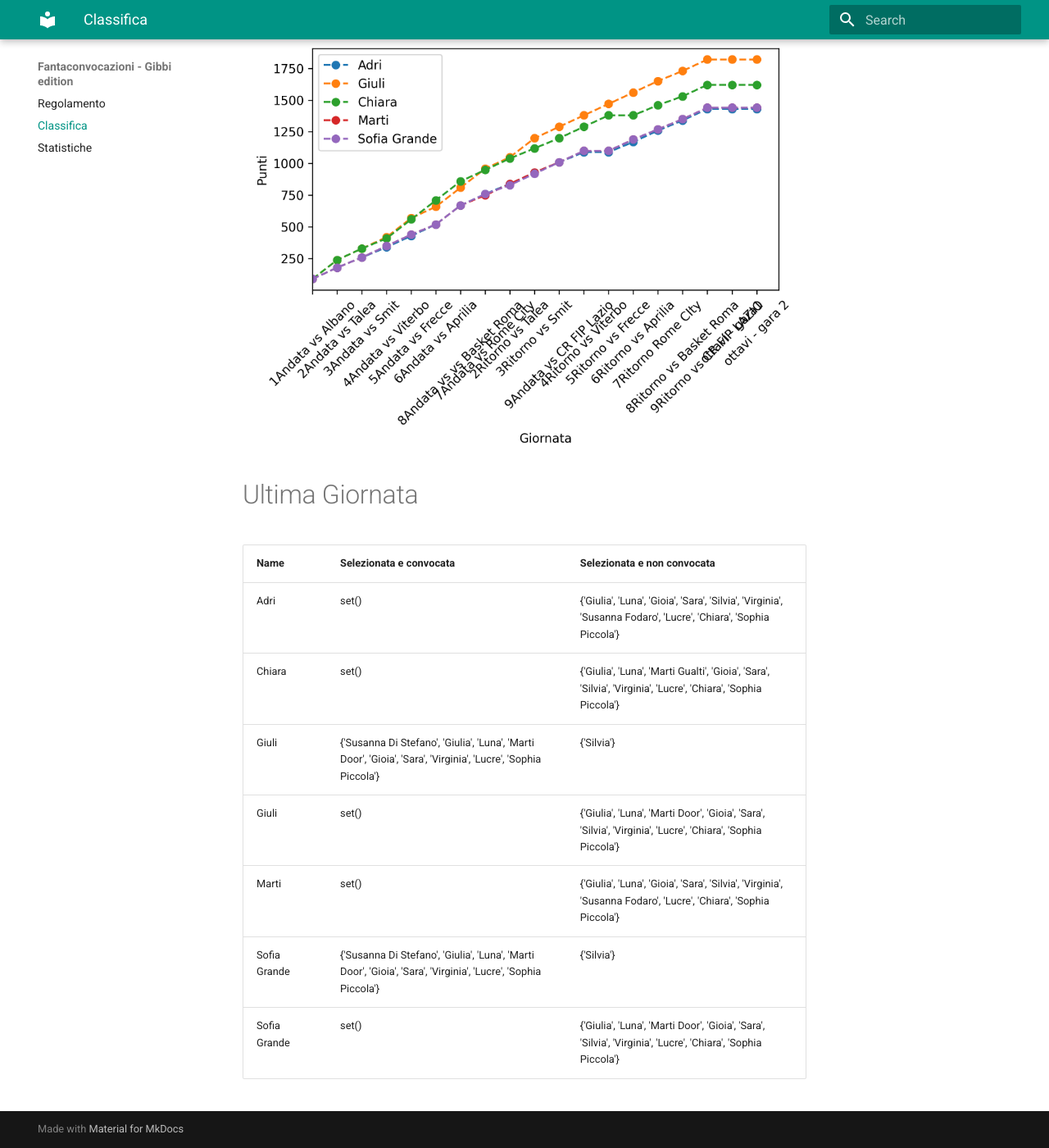
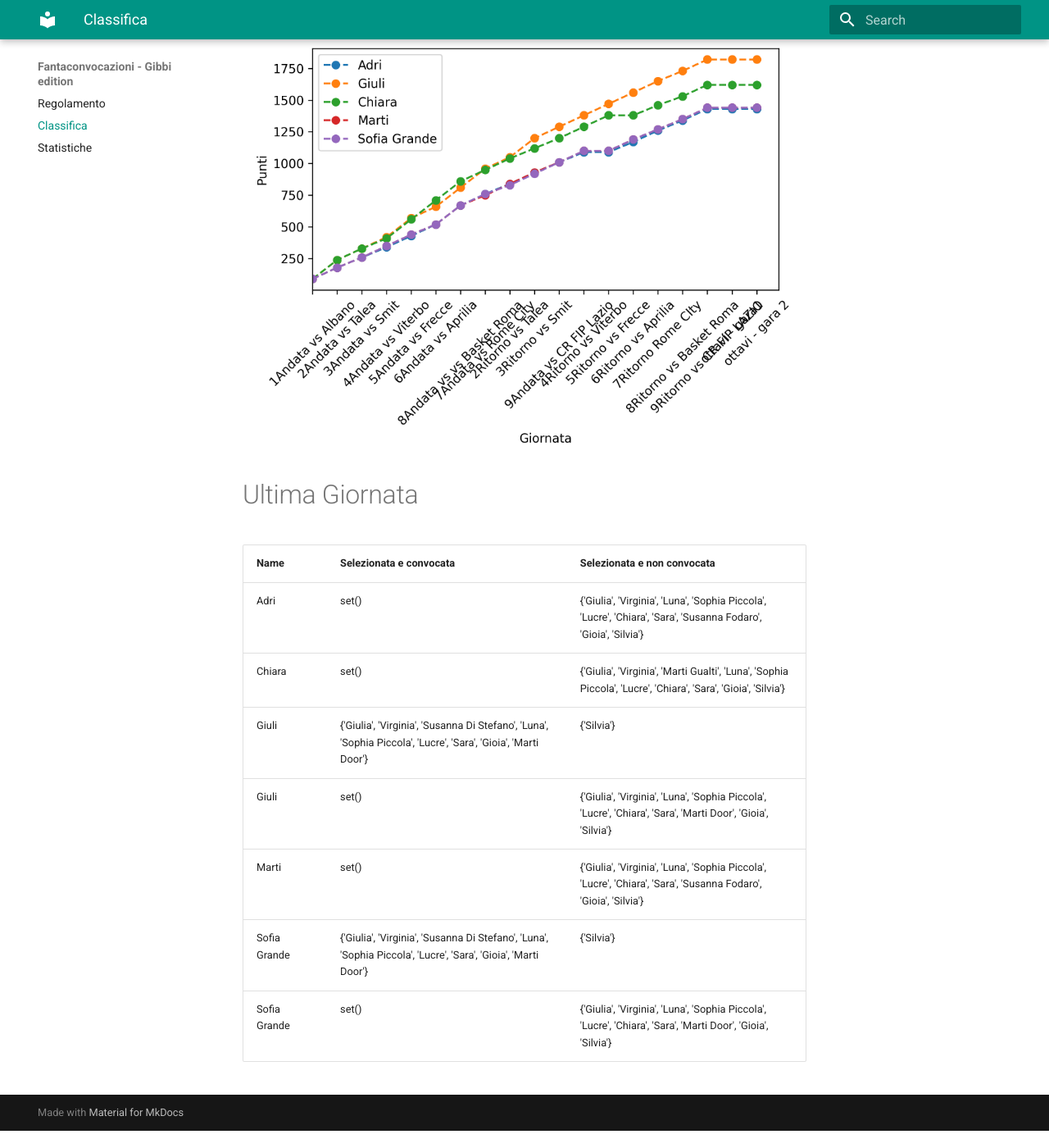
Before and after one commit to martinig94/fantagibbi, an MkDocs documentation site: the page built from docs/Classifica.md, in a window 1280 px wide and 1400 px high, scrolled down 565 px. Shown: the whole window at 82% size. Built offline with MkDocs 1.6.1 and Material for MkDocs 9.7.7, drawn with Linux system fonts in a browser that asks for light colours; after the commit the page ends 1944 px from its top, so only the background shows below that.

Commit message:
Auto-update from main.py

```diff
--- a/docs/Classifica.md
+++ b/docs/Classifica.md
@@ -18,11 +18,11 @@
 <!-- START_TABLE CORRECT -->
 | Name         | Selezionata e convocata                                                                                        | Selezionata e non convocata                                                                                      |
 |:-------------|:---------------------------------------------------------------------------------------------------------------|:-----------------------------------------------------------------------------------------------------------------|
-| Adri         | set()                                                                                                          | {'Giulia', 'Luna', 'Gioia', 'Sara', 'Silvia', 'Virginia', 'Susanna Fodaro', 'Lucre', 'Chiara', 'Sophia Piccola'} |
-| Chiara       | set()                                                                                                          | {'Giulia', 'Luna', 'Marti Gualti', 'Gioia', 'Sara', 'Silvia', 'Virginia', 'Lucre', 'Chiara', 'Sophia Piccola'}   |
-| Giuli        | {'Susanna Di Stefano', 'Giulia', 'Luna', 'Marti Door', 'Gioia', 'Sara', 'Virginia', 'Lucre', 'Sophia Piccola'} | {'Silvia'}                                                                                                       |
-| Giuli        | set()                                                                                                          | {'Giulia', 'Luna', 'Marti Door', 'Gioia', 'Sara', 'Silvia', 'Virginia', 'Lucre', 'Chiara', 'Sophia Piccola'}     |
-| Marti        | set()                                                                                                          | {'Giulia', 'Luna', 'Gioia', 'Sara', 'Silvia', 'Virginia', 'Susanna Fodaro', 'Lucre', 'Chiara', 'Sophia Piccola'} |
-| Sofia Grande | {'Susanna Di Stefano', 'Giulia', 'Luna', 'Marti Door', 'Gioia', 'Sara', 'Virginia', 'Lucre', 'Sophia Piccola'} | {'Silvia'}                                                                                                       |
-| Sofia Grande | set()                                                                                                          | {'Giulia', 'Luna', 'Marti Door', 'Gioia', 'Sara', 'Silvia', 'Virginia', 'Lucre', 'Chiara', 'Sophia Piccola'}     |
+| Adri         | set()                                                                                                          | {'Giulia', 'Virginia', 'Luna', 'Sophia Piccola', 'Lucre', 'Chiara', 'Sara', 'Susanna Fodaro', 'Gioia', 'Silvia'} |
+| Chiara       | set()                                                                                                          | {'Giulia', 'Virginia', 'Marti Gualti', 'Luna', 'Sophia Piccola', 'Lucre', 'Chiara', 'Sara', 'Gioia', 'Silvia'}   |
+| Giuli        | {'Giulia', 'Virginia', 'Susanna Di Stefano', 'Luna', 'Sophia Piccola', 'Lucre', 'Sara', 'Gioia', 'Marti Door'} | {'Silvia'}                                                                                                       |
+| Giuli        | set()                                                                                                          | {'Giulia', 'Virginia', 'Luna', 'Sophia Piccola', 'Lucre', 'Chiara', 'Sara', 'Marti Door', 'Gioia', 'Silvia'}     |
+| Marti        | set()                                                                                                          | {'Giulia', 'Virginia', 'Luna', 'Sophia Piccola', 'Lucre', 'Chiara', 'Sara', 'Susanna Fodaro', 'Gioia', 'Silvia'} |
+| Sofia Grande | {'Giulia', 'Virginia', 'Susanna Di Stefano', 'Luna', 'Sophia Piccola', 'Lucre', 'Sara', 'Gioia', 'Marti Door'} | {'Silvia'}                                                                                                       |
+| Sofia Grande | set()                                                                                                          | {'Giulia', 'Virginia', 'Luna', 'Sophia Piccola', 'Lucre', 'Chiara', 'Sara', 'Marti Door', 'Gioia', 'Silvia'}     |
 <!-- END_TABLE CORRECT -->
```
